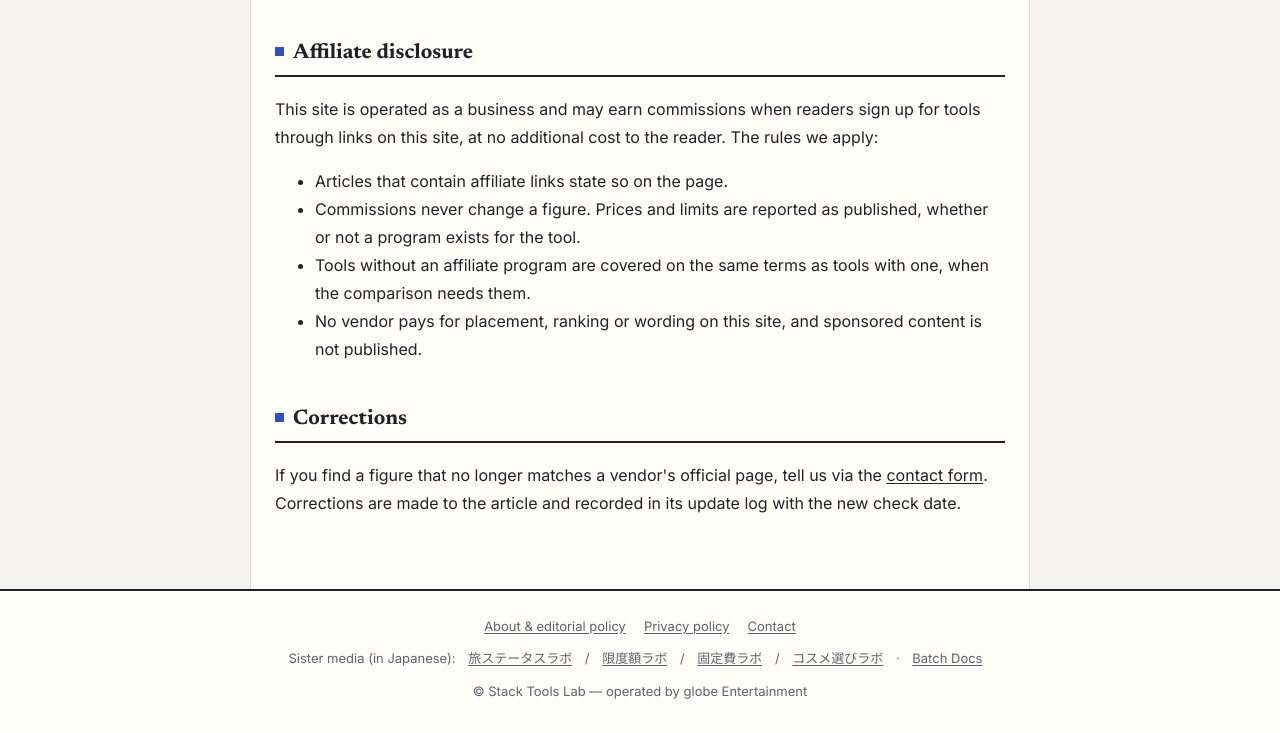
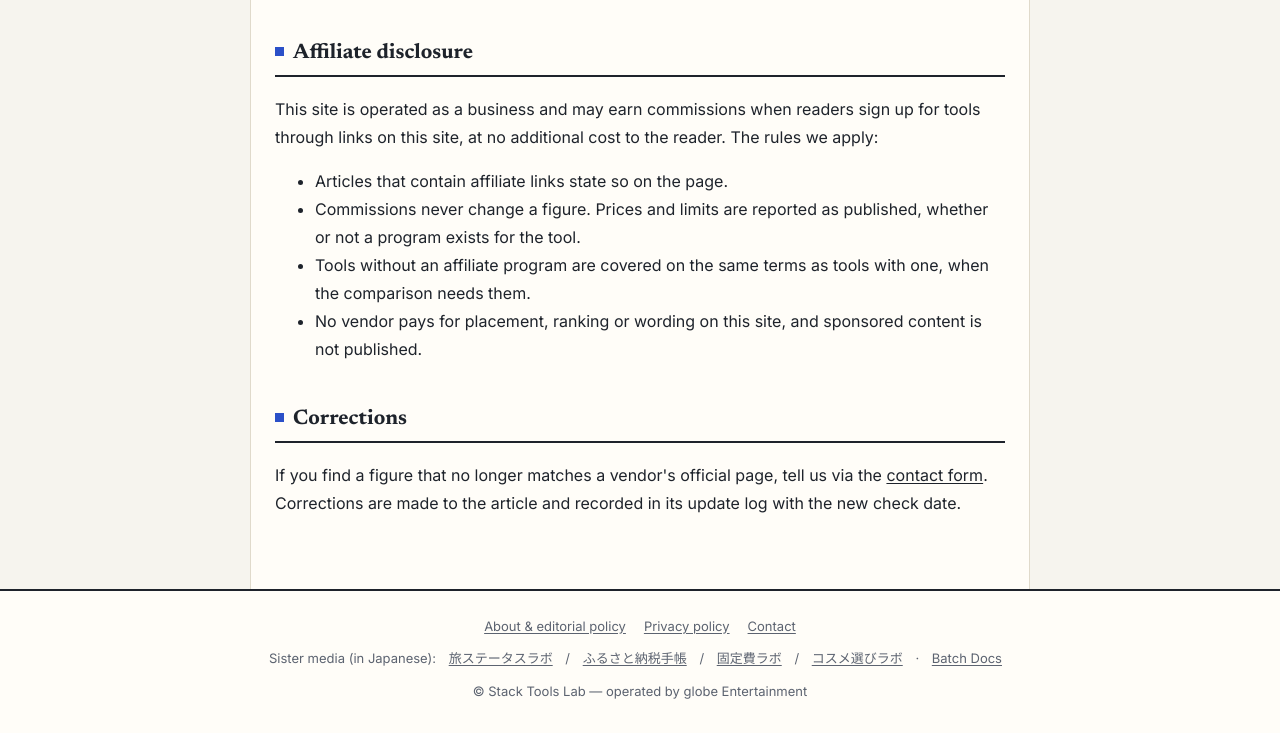
Before and after one commit to miv1982biz-sketch/stacktools-site, a plain HTML site: page about.html in a window 1280 px wide. Shown: the part 1272-2005 px from the top of the page. Drawn offline with Linux system fonts and the light colour scheme.

Commit message:
姉妹サイトリンク表示名を「ふるさと納税手帳」に更新（ルート5ファイル）

```diff
--- a/about.html
+++ b/about.html
@@ -61,7 +61,7 @@
 </main>
 <footer class="site">
   <a href="about.html">About &amp; editorial policy</a><a href="privacy.html">Privacy policy</a><a href="contact.html">Contact</a>
-  <div class="sister">Sister media (in Japanese): <a href="https://travel.globe-ent.com/">旅ステータスラボ</a> / <a href="https://furusato.globe-ent.com/">限度額ラボ</a> / <a href="https://koteihi.globe-ent.com/">固定費ラボ</a> / <a href="https://cosme-erabi.globe-ent.com/">コスメ選びラボ</a> · <a href="https://batchdocs.globe-ent.com/">Batch Docs</a></div>
+  <div class="sister">Sister media (in Japanese): <a href="https://travel.globe-ent.com/">旅ステータスラボ</a> / <a href="https://furusato.globe-ent.com/">ふるさと納税手帳</a> / <a href="https://koteihi.globe-ent.com/">固定費ラボ</a> / <a href="https://cosme-erabi.globe-ent.com/">コスメ選びラボ</a> · <a href="https://batchdocs.globe-ent.com/">Batch Docs</a></div>
   <div>© Stack Tools Lab — operated by globe Entertainment</div>
 </footer>
 </body>
```
Also changed, not shown: articles.html (+1 -1 lines), contact.html (+1 -1 lines), index.html (+1 -1 lines), privacy.html (+1 -1 lines).
